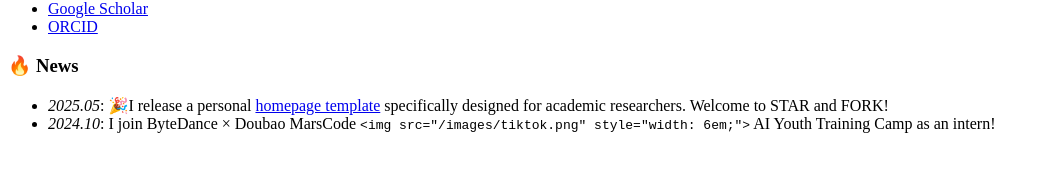
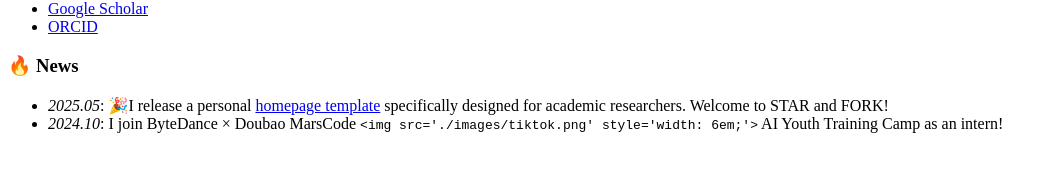
Before and after one commit to yuchaozhi/yuchaozhi.github.io, a Jekyll site: the page built from _pages/includes/news.md, in a window 1280 px wide. Shown: the part 396-568 px from the top of the page, without its empty margins (0-1057 px from the left). Built offline with Jekyll 4.4.1, drawn with Linux system fonts in a browser that asks for light colours; our own code applies the rules of GitHub Pages for plain Markdown files.

Commit message:
update news

```diff
--- a/_pages/includes/news.md
+++ b/_pages/includes/news.md
@@ -1,4 +1,4 @@
 # 🔥 News
 
 - *2025.05*: 🎉I release a personal [homepage template](https://github.com/yuchaozhi/yuchaozhi.github.io) specifically designed for academic researchers. Welcome to STAR and FORK!
-- *2024.10*: I join ByteDance × Doubao MarsCode `<img src="/images/tiktok.png" style="width: 6em;">` AI Youth Training Camp as an intern!
+- *2024.10*: I join ByteDance × Doubao MarsCode `<img src='./images/tiktok.png' style='width: 6em;'>` AI Youth Training Camp as an intern!
```
